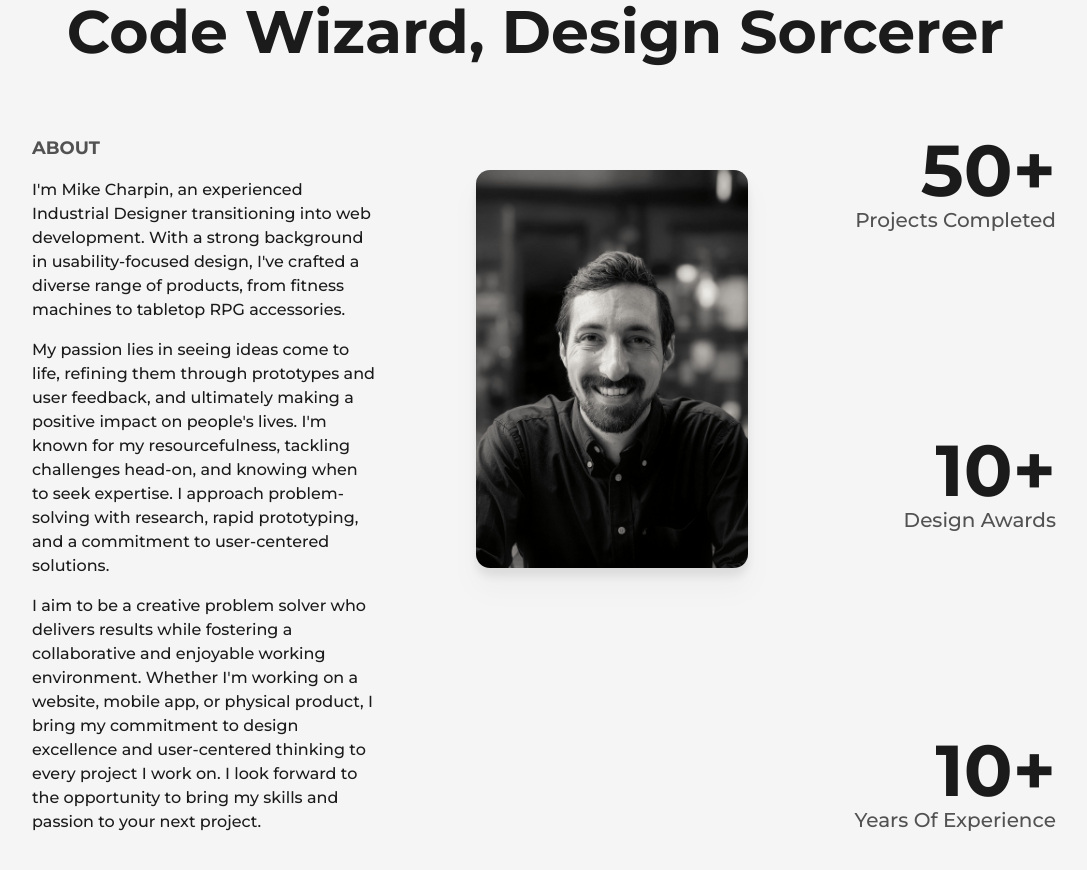
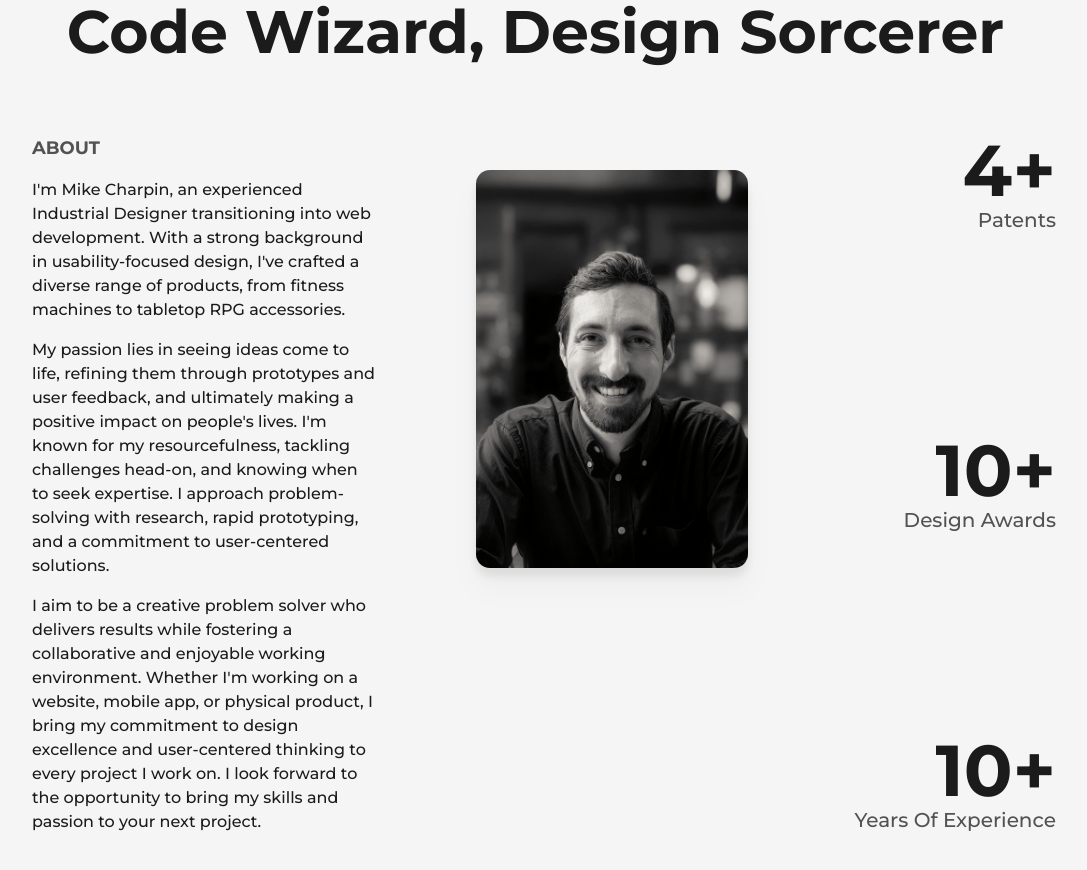
Before and after one commit to DeadChannelDice/nextJS-portfolio, a Next.js app: page / in a window 1280 px wide. Shown: the part 1240-2110 px from the top of the page, without its empty margins (96-1183 px from the left). Built offline with nearby package versions, Linux system fonts and the light colour scheme.

Commit message:
Changing porjects completed to patents.

```diff
--- a/src/components/About.js
+++ b/src/components/About.js
@@ -74,13 +74,13 @@ const AnimatedNumbers = ({value}) => {
                     <div className='col-span-2 flex flex-col items-end justify-between xl:col-span-8 xl:flex-row md:order-3'>
                         <div className='flex flex-col items-end justify-center xl:items-center'>
                             <span className='inline-block text-7xl font-bold md:text-6xl sm:text-5xl xs:text-4xl'>
-                                <AnimatedNumbers value={50}/>+
+                                <AnimatedNumbers value={4}/>+
                             </span>
                             <h2
                             className='
                             text-xl font-medium capitalize text-dark/75 text-right dark:text-light
                             xl:text-center md:text-lg sm:text-base xs:text-sm
-                            '>projects completed</h2>
+                            '>Patents</h2>
                         </div>
                         <div className='flex flex-col items-end justify-center xl:items-center'>
                             <span className='inline-block text-7xl font-bold md:text-6xl sm:text-5xl xs:text-4xl'>
```
